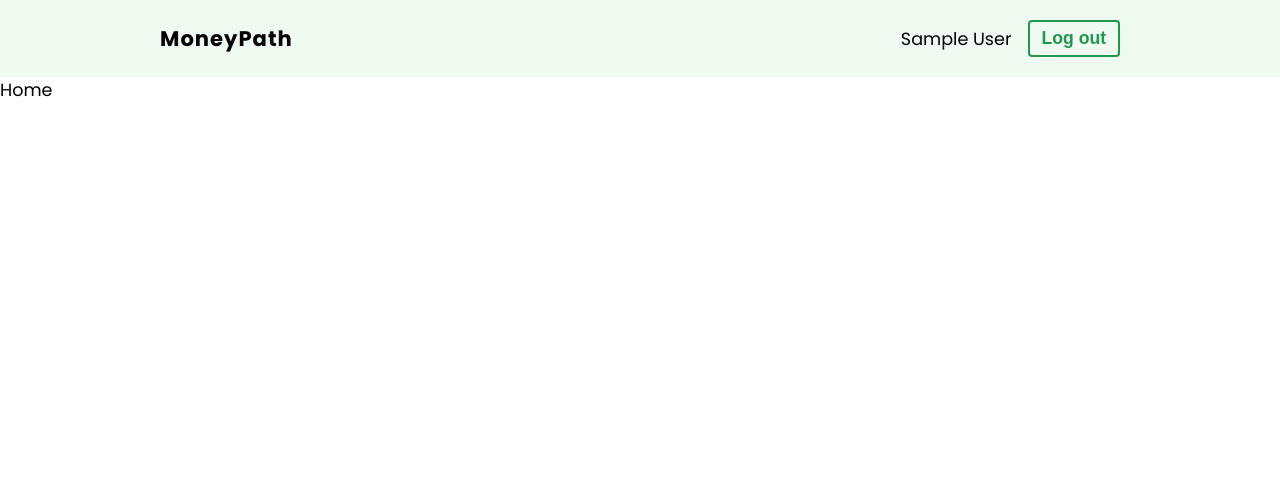
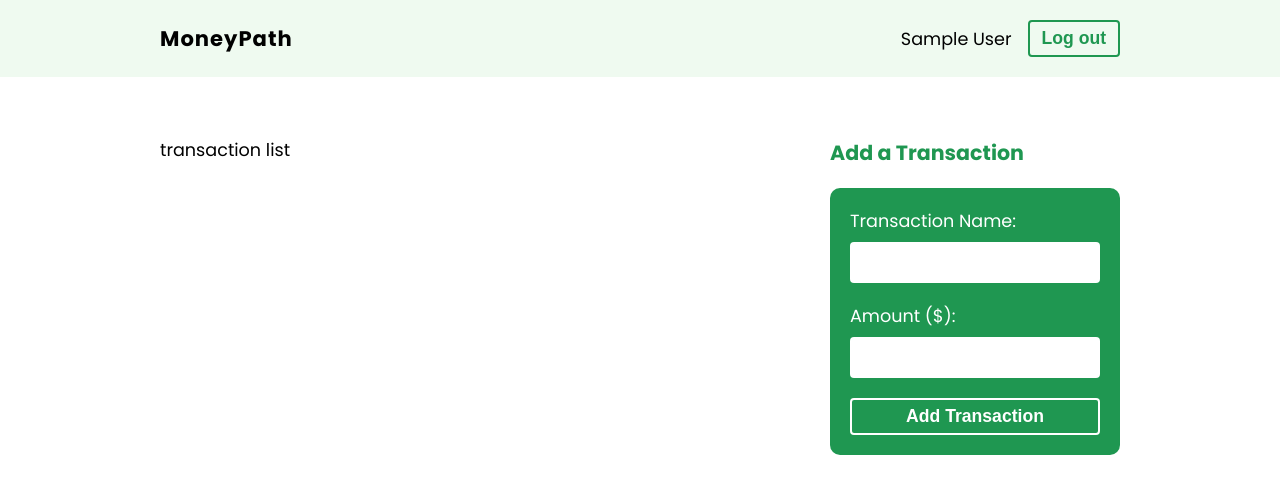
Before and after one commit to bwong-yh/finance-tracker, a React (Create React App) app: page / in a window 1280 px wide. Shown: the top 494 px of the page. Built offline with nearby package versions, Linux system fonts and the light colour scheme; no server answers; sample sign-in values are in the browser's storage.

Commit message:
create transaction form

```diff
--- a/src/pages/home/Home.css
+++ b/src/pages/home/Home.css
@@ -0,0 +1,62 @@
+.container {
+  display: grid;
+  grid-template-columns: 2fr 1fr;
+  max-width: 960px;
+  margin: 60px auto;
+}
+
+.content {
+  padding-right: 30px;
+}
+
+.sidebar {
+  padding-left: 30px;
+}
+
+.sidebar form {
+  padding: 20px;
+  background: #1f9751;
+  border-radius: 10px;
+}
+
+.sidebar input, .sidebar select {
+  display: block;
+  width: 100%;
+  padding: 10px;
+  margin-top: 8px;
+  box-sizing: border-box;
+  border: 0;
+  border-radius: 4px;
+  color: #555;
+  font-size: 1em;
+}
+.sidebar label {
+  margin: 0 auto 20px;
+  display: block;
+  color: #fff;
+}
+.sidebar button {
+  color: #fff;
+  border: 2px solid #fff;
+  padding: 6px 12px;
+  background-color: transparent;
+  font-size: 1em;
+  border-radius: 4px;
+  cursor: pointer;
+  display: block;
+  width: 100%;
+}
+
+.sidebar h3 {
+  color: #1f9751;
+  margin-bottom: 20px;
+}
+
+.sidebar aside {
+  margin-top: 40px;
+  color: #555;
+}
+
+.sidebar aside li {
+  margin: 10px;
+}
--- a/src/pages/home/Home.js
+++ b/src/pages/home/Home.js
@@ -1,7 +1,17 @@
 import './Home.css';
 
+// components
+import TransactionForm from './TransactionForm';
+
 const Home = () => {
-  return <div>Home</div>;
+  return (
+    <div className='container'>
+      <div className='content'>transaction list</div>
+      <div className='sidebar'>
+        <TransactionForm />
+      </div>
+    </div>
+  );
 };
 
 export default Home;
--- /dev/null
+++ b/src/pages/home/TransactionForm.js
@@ -0,0 +1,42 @@
+import { useState } from 'react';
+
+const TransactionForm = () => {
+  const [name, setName] = useState('');
+  const [amount, setAmount] = useState('');
+
+  const handleSubmit = e => {
+    e.preventDefault();
+
+    console.log('name:', name);
+    console.log('amount:', amount);
+  };
+
+  return (
+    <>
+      <h3>Add a Transaction</h3>
+      <form onSubmit={handleSubmit}>
+        <label>
+          <span>Transaction Name:</span>
+          <input
+            type='text'
+            value={name}
+            onChange={e => setName(e.target.value)}
+            required
+          />
+        </label>
+        <label>
+          <span>Amount ($):</span>
+          <input
+            type='number'
+            value={amount}
+            onChange={e => setAmount(e.target.value)}
+            required
+          />
+        </label>
+        <button className='btn'>Add Transaction</button>
+      </form>
+    </>
+  );
+};
+
+export default TransactionForm;
```
